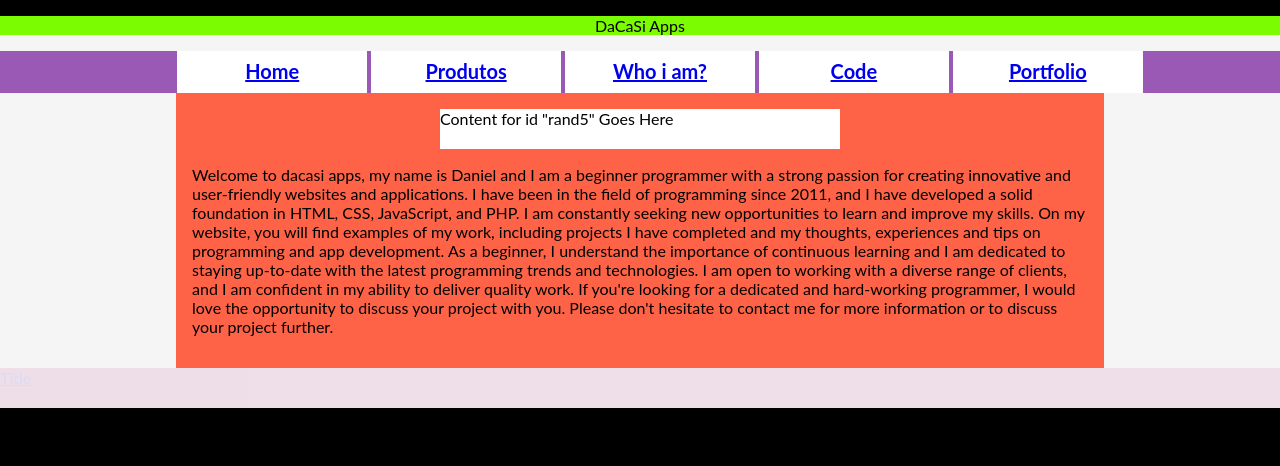
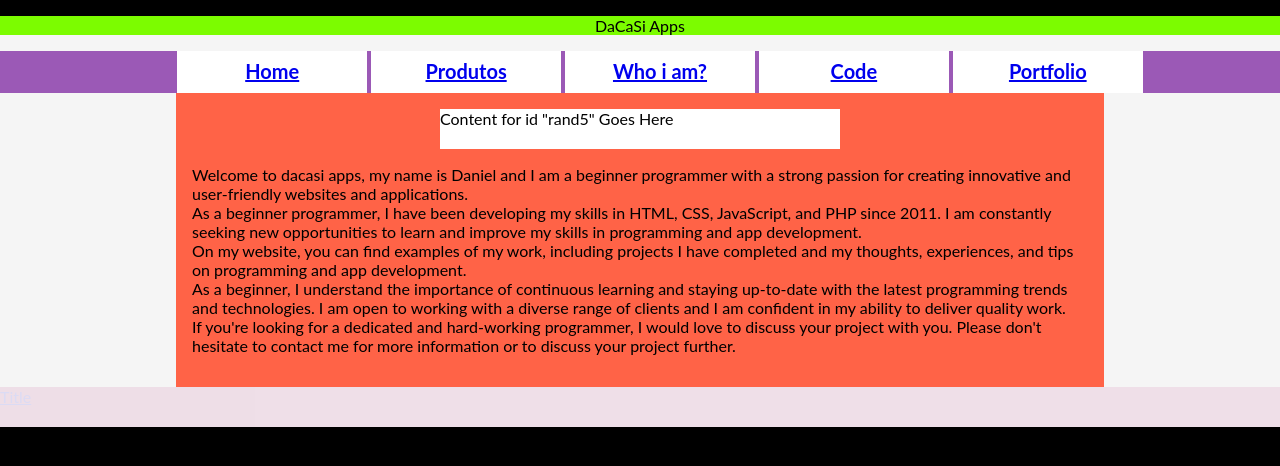
Before and after one commit to dacasiapps/dacasiapps.github.io, a plain HTML site: page index.html in a window 1280 px wide. Drawn offline with Linux system fonts and the light colour scheme; a small style sheet from the web is missing.

Commit message:
Update index.html

```diff
--- a/index.html
+++ b/index.html
@@ -48,16 +48,13 @@ document.write(randa[increment]);
 </script>
 
 <p>
-	Welcome to dacasi apps, my name is Daniel and I am a beginner programmer with a strong passion for creating innovative and user-friendly websites and applications.
+	Welcome to dacasi apps, my name is Daniel and I am a beginner programmer with a strong passion for creating innovative and user-friendly websites and applications.<br>
+	As a beginner programmer, I have been developing my skills in HTML, CSS, JavaScript, and PHP since 2011. I am constantly seeking new opportunities to learn and improve my skills in programming and app development.<br>
+	On my website, you can find examples of my work, including projects I have completed and my thoughts, experiences, and tips on programming and app development. <br>
+	As a beginner, I understand the importance of continuous learning and staying up-to-date with the latest programming trends and technologies. I am open to working with a diverse range of clients and I am confident in my ability to deliver quality work. <br>
+	If you're looking for a dedicated and hard-working programmer, I would love to discuss your project with you. Please don't hesitate to contact me for more information or to discuss your project further.
+	</p>
 
-	I have been in the field of programming since 2011, and I have developed a solid foundation in HTML, CSS, JavaScript, and PHP. I am constantly seeking new opportunities to learn and improve my skills.
-
-	On my website, you will find examples of my work, including projects I have completed and my thoughts, experiences and tips on programming and app development.
-
-	As a beginner, I understand the importance of continuous learning and I am dedicated to staying up-to-date with the latest programming trends and technologies. I am open to working with a diverse range of clients, and I am confident in my ability to deliver quality work.
-
-	If you're looking for a dedicated and hard-working programmer, I would love the opportunity to discuss your project with you. Please don't hesitate to contact me for more information or to discuss your project further.
-</p>
 
 
 </div>
```
